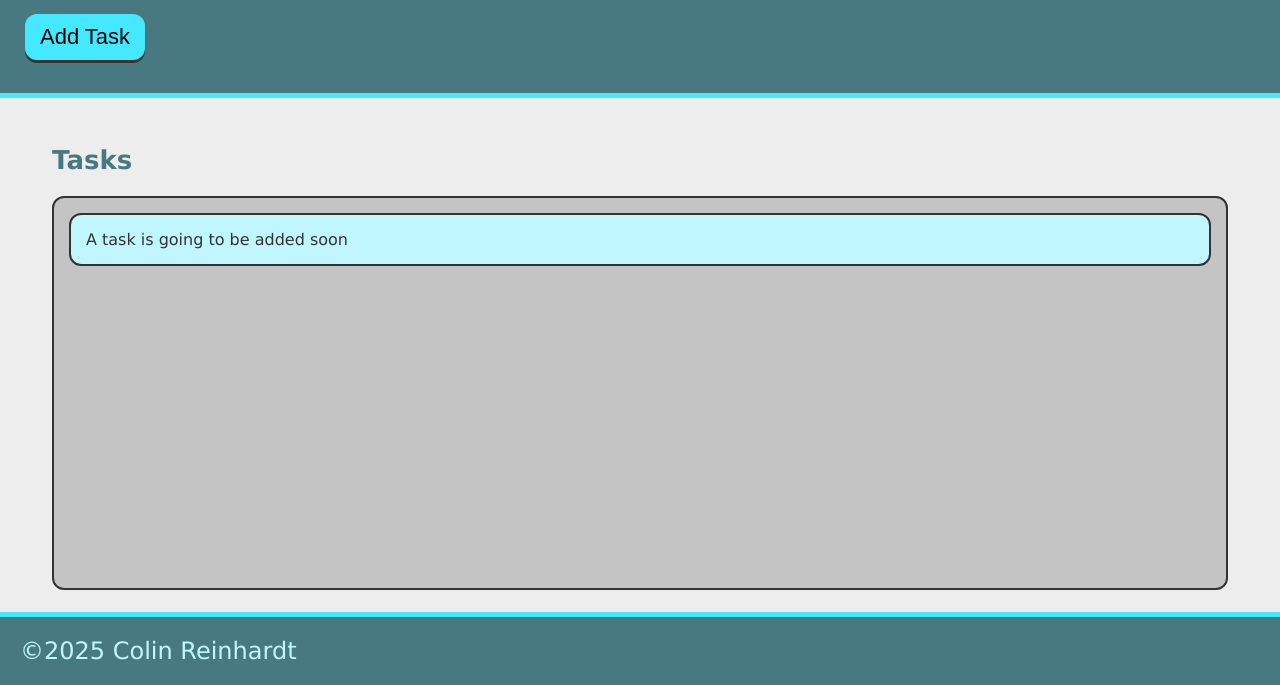
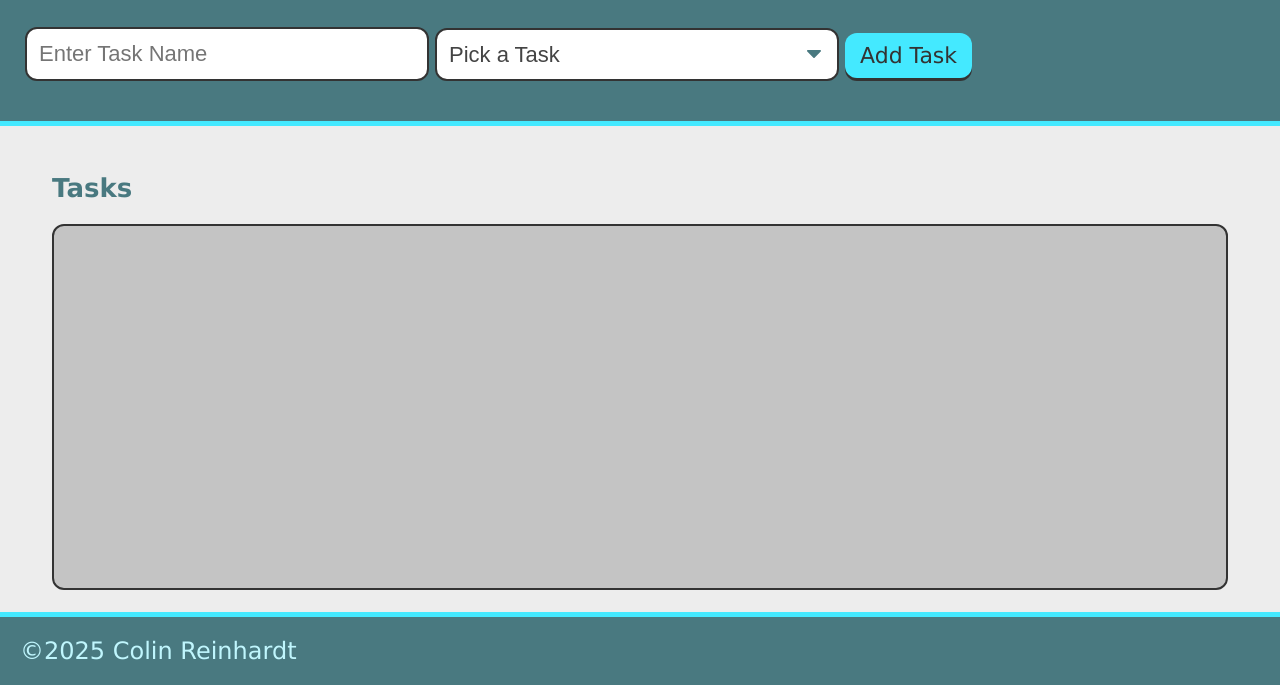
Before and after one commit to reinhardtc/taskinator, a plain HTML site: page index.html in a window 1280 px wide. Shown: the part 115-800 px from the top of the page. Drawn offline with Linux system fonts and the light colour scheme.

Commit message:
added task list dropdown

```diff
--- a/assets/css/style.css
+++ b/assets/css/style.css
@@ -228,5 +228,4 @@ footer {
   .task-list-wrapper {
     flex-basis: 100%;
   }
-
 }
--- a/index.html
+++ b/index.html
@@ -11,14 +11,27 @@
     <header>
       <h1 class="page-title">Taskinator</h1>
       <p>Click the button below to add a new task!</p>
-      <button class="btn" id="save-task">Add Task</button>
+      <form id="task-form">
+        <div class="form-group">
+          <input type="text" name="task-name" placeholder="Enter Task Name" />
+        </div>
+        <div class="form-group">
+          <select name="task-type" class="select-dropdown">
+            <option value="" disabled selected>Pick a Task</option>
+            <option value="Print">Print</option>
+            <option value="Web">Web</option>
+            <option value="Mobile">Mobile</option>
+          </select>
+        </div>
+        <div class="form-group">
+          <but class="btn" id="save-task" type="submit">Add Task</but>
+        </div>
+      </form>
     </header>
     <main class="page-content">
       <section class="task-list-wrapper">
         <h2 class="list-title">Tasks</h2>
-        <ul class="task-list" id="tasks-to-do">
-          <li class="task-item">A task is going to be added soon</li>
-        </ul>
+        <ul class="task-list" id="tasks-to-do"></ul>
       </section>
     </main>
     <footer>&copy;2025 Colin Reinhardt</footer>
```
